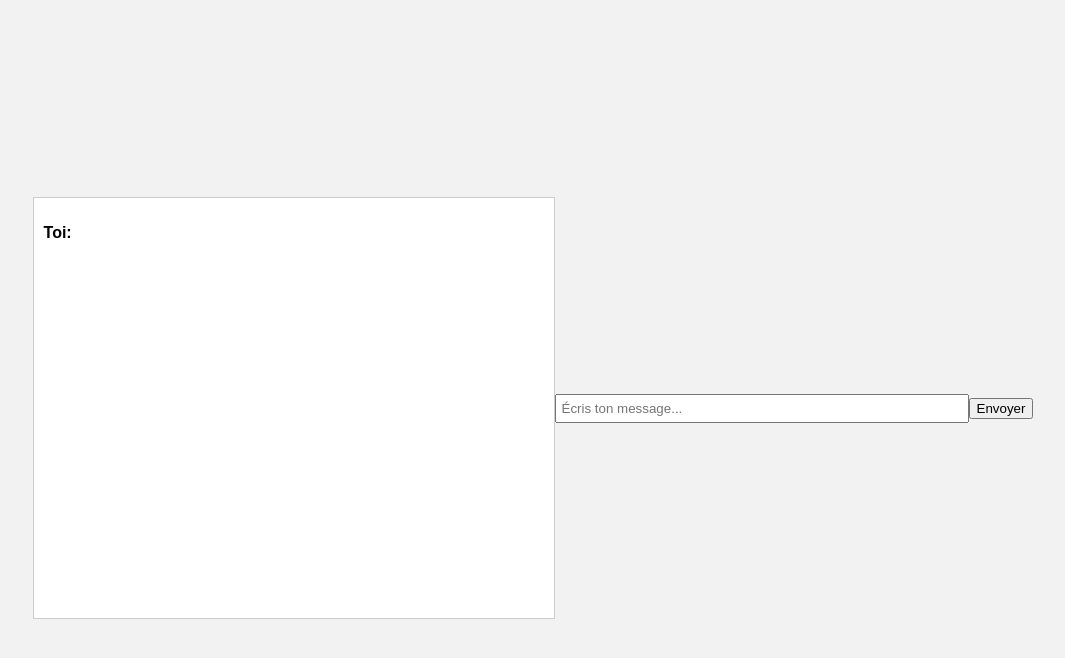
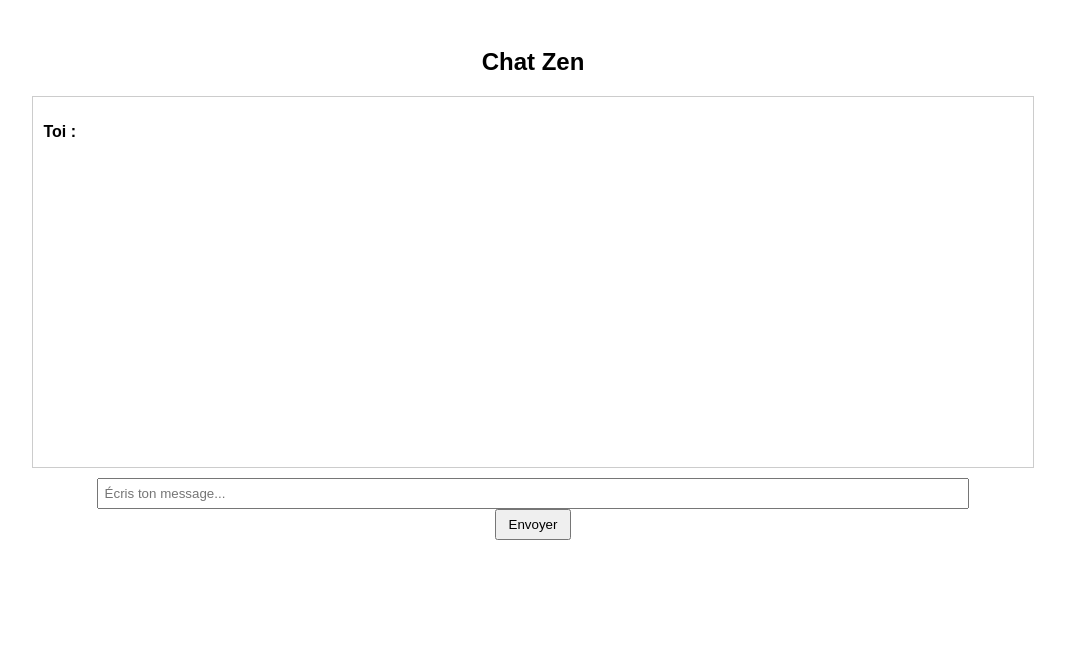
Before and after one commit to Fpied/chatbot, a plain HTML site: page index.html in a window 1280 px wide. Both pictures are taken after a click on the button "Envoyer". Shown: the whole page, without its empty margins (107-1172 px from the left). Drawn offline with Linux system fonts and the light colour scheme; no server answers.

Commit message:
Update index.html
chatgpt

```diff
--- a/index.html
+++ b/index.html
@@ -1,35 +1,39 @@
 <!DOCTYPE html>
 <html lang="fr">
 <head>
-<meta charset="UTF-8">
+<meta charset="UTF-8" />
 <title>Chatbot Zen</title>
 <style>
-body { font-family: Arial, sans-serif; display:flex; justify-content:center; align-items:center; height:100vh; background:#f2f2f2; }
-#chat { width:500px; height:400px; border:1px solid #ccc; padding:10px; overflow:auto; background:white; }
-#msg { width:400px; padding:5px; }
+body { font-family: Arial; display:flex;flex-direction:column;align-items:center;padding:20px;}
+#messages { width:80%;height:350px;border:1px solid #ccc;padding:10px;overflow-y:auto;margin-bottom:10px;}
+input { width:70%;padding:6px;}
+button { padding:6px 12px; }
 </style>
 </head>
+
 <body>
+<h2>Chat Zen</h2>
 
-<div id="chat"></div>
-<input id="msg" type="text" placeholder="Écris ton message...">
-<button onclick="send()">Envoyer</button>
+<div id="messages"></div>
+
+<input id="messageInput" placeholder="Écris ton message..." />
+<button onclick="sendMessage()">Envoyer</button>
 
 <script>
-const webhookUrl = "https://hook.eu1.make.com/uwz2nsjo2ahj1vd8n4ko3nrhlp9t7lao";
+const WEBHOOK_URL = "https://hook.eu1.make.com/TON_WEBHOOK_ICI"; // remplace
 
-async function send() {
-    const message = document.getElementById("msg").value;
-    document.getElementById("chat").innerHTML += `<p><b>Toi:</b> ${message}</p>`;
+async function sendMessage() {
+  const message = document.getElementById("messageInput").value;
+  document.getElementById("messages").innerHTML += "<p><b>Toi :</b> " + message + "</p>";
 
-    const response = await fetch(webhookUrl, {
-        method: "POST",
-        headers: { "Content-Type": "application/json" },
-        body: JSON.stringify({ message })
-    });
+  const response = await fetch(WEBHOOK_URL, {
+    method: "POST",
+    headers: { "Content-Type": "application/json" },
+    body: JSON.stringify({ message })
+  });
 
-    const data = await response.json();
-    document.getElementById("chat").innerHTML += `<p><b>Bot:</b> ${data.reply}</p>`;
+  const result = await response.text();
+  document.getElementById("messages").innerHTML += "<p><b>Bot :</b> " + result + "</p>";
 }
 </script>
 
```
